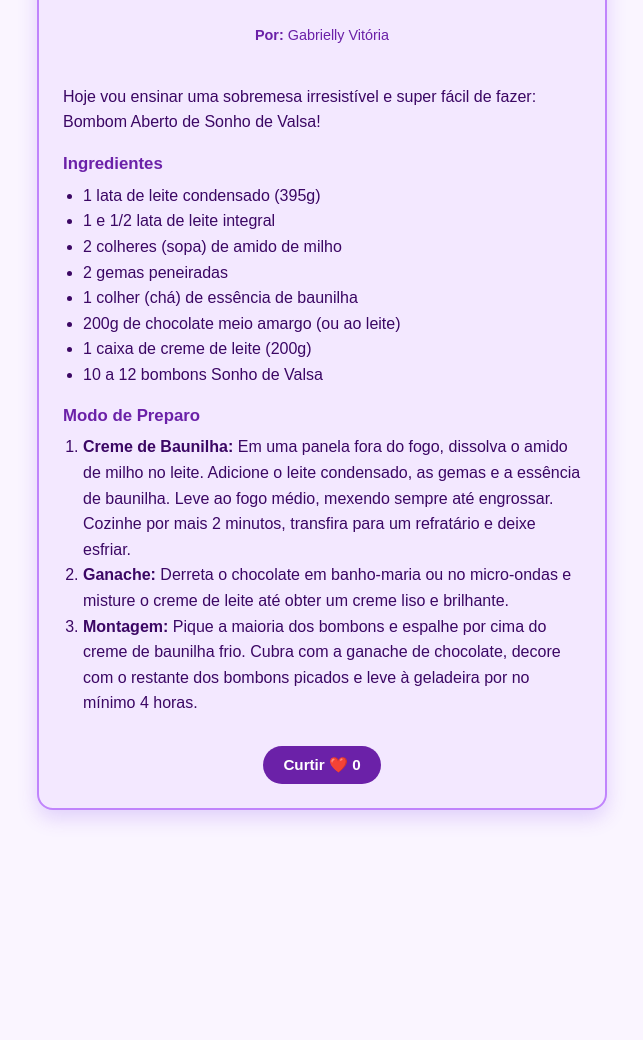
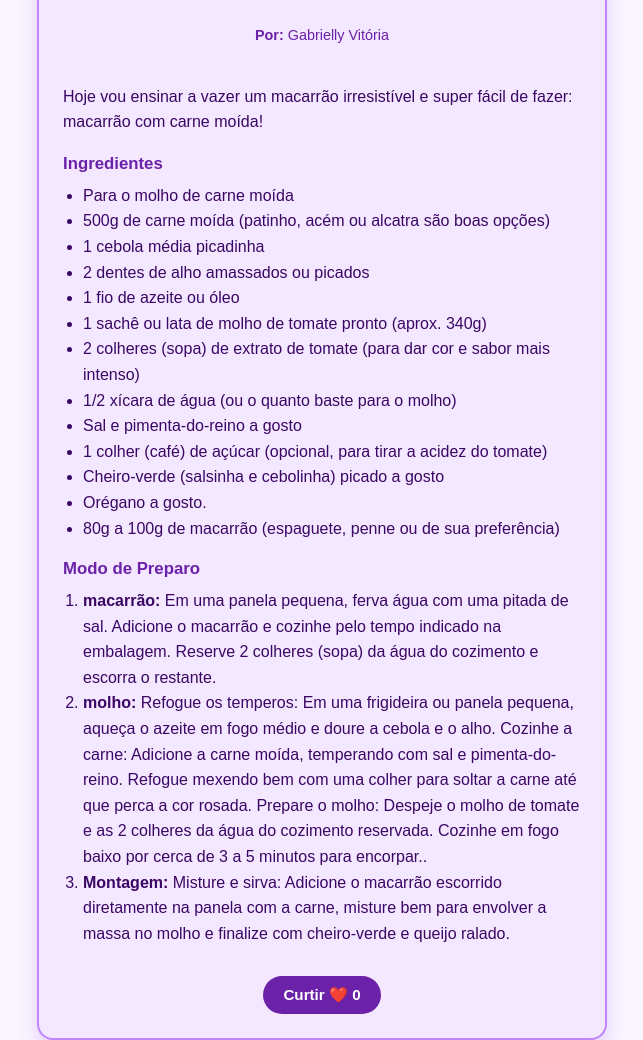
Before and after one commit to ogabrielly21-code/P-gina-web-do-zero-primeira-intera-o, a plain HTML site: page index.html in a window 1280 px wide. Shown: the part 4831-5871 px from the top of the page, without its empty margins (318-961 px from the left). Before the commit the page ends 5671 px from the top, so only its background shows below. Drawn offline with Linux system fonts and the light colour scheme.

Commit message:
Add files via upload

```diff
--- a/index.html
+++ b/index.html
@@ -274,38 +274,68 @@
 
         <article class="destaque">
             <span class="tag-especial">⭐ Receita Especial</span>
-            <h2>Bombom Aberto de Sonho de Valsa</h2>
+            <h2>receita de macarrão comcarne moida </h2>
             <img src="lasanha.jpeg" alt="macarrão com carne moída">
             <p class="autor"><strong>Por:</strong> Gabrielly Vitória</p>
 
             <div class="receita-conteudo">
-                <p>Hoje vou ensinar uma sobremesa irresistível e super fácil de fazer: Bombom Aberto de Sonho de Valsa!</p>
+                <p>Hoje vou ensinar a vazer um macarrão  irresistível e super fácil de fazer: macarrão com carne moída!</p>
 
                 <h3>Ingredientes</h3>
                 <ul>
-                    <li>1 lata de leite condensado (395g)</li>
-                    <li>1 e 1/2 lata de leite integral</li>
-                    <li>2 colheres (sopa) de amido de milho</li>
-                    <li>2 gemas peneiradas</li>
-                    <li>1 colher (chá) de essência de baunilha</li>
-                    <li>200g de chocolate meio amargo (ou ao leite)</li>
-                    <li>1 caixa de creme de leite (200g)</li>
-                    <li>10 a 12 bombons Sonho de Valsa</li>
+
+                   <li> Para o molho de carne moída</li>
+                   <li> 500g de carne moída (patinho, acém ou alcatra são boas opções)</li>
+                   <li> 1 cebola média picadinha</li>
+                   <li>2 dentes de alho amassados ou picados</li>
+                   <li> 1 fio de azeite ou óleo</li>
+                   <li>1 sachê ou lata de molho de tomate pronto (aprox. 340g)</li>
+                   <li>2 colheres (sopa) de extrato de tomate (para dar cor e sabor mais intenso)</li>
+                   <li>1/2 xícara de água (ou o quanto baste para o molho)</li>
+                   <li>Sal e pimenta-do-reino a gosto</li>
+                   <li> 1 colher (café) de açúcar (opcional, para tirar a acidez do tomate)</li>
+                   <li>Cheiro-verde (salsinha e cebolinha) picado a gosto</li>
+                   <li> Orégano a gosto. </li>
+                   <li> 80g a 100g de macarrão (espaguete, penne ou de sua preferência)</li>
+
                 </ul>
 
                 <h3>Modo de Preparo</h3>
                 <ol>
-                    <li><strong>Creme de Baunilha:</strong> Em uma panela fora do fogo, dissolva o amido de milho no leite. Adicione o leite condensado, as gemas e a essência de baunilha. Leve ao fogo médio, mexendo sempre até engrossar. Cozinhe por mais 2 minutos, transfira para um refratário e deixe esfriar.</li>
-                    <li><strong>Ganache:</strong> Derreta o chocolate em banho-maria ou no micro-ondas e misture o creme de leite até obter um creme liso e brilhante.</li>
-                    <li><strong>Montagem:</strong> Pique a maioria dos bombons e espalhe por cima do creme de baunilha frio. Cubra com a ganache de chocolate, decore com o restante dos bombons picados e leve à geladeira por no mínimo 4 horas.</li>
-                </ol>
+                    <li><strong>macarrão:</strong>  Em uma panela pequena, ferva água com uma pitada de sal. Adicione o macarrão e cozinhe pelo tempo indicado na embalagem. Reserve 2 colheres (sopa) da água do cozimento e escorra o restante.</li>
+                    <li><strong>molho:</strong> Refogue os temperos: Em uma frigideira ou panela pequena, aqueça o azeite em fogo médio e doure a cebola e o alho.
+                    Cozinhe a carne: Adicione a carne moída, temperando com sal e pimenta-do-reino. Refogue mexendo bem com uma colher para soltar a carne até que perca a cor rosada.
+                    Prepare o molho: Despeje o molho de tomate e as 2 colheres da água do cozimento reservada. Cozinhe em fogo baixo por cerca de 3 a 5 minutos para encorpar..</li>
+                    <li><strong>Montagem:</strong> Misture e sirva: Adicione o macarrão escorrido diretamente na panela com a carne, misture bem para envolver a massa no molho e finalize com cheiro-verde e queijo ralado.</ol>
             </div>
 
             <button>Curtir ❤️ <span>0</span></button>
         </article>
+        <article class="destaque">
+            <span class="tag-especial">⭐ Receita Especial</span>
+            <h2>receita de macarrão comcarne moida </h2>
+            <img src="lasanha.jpeg" alt="macarrão com carne moída">
+            <p class="autor"><strong>Por:</strong> Gabrielly Vitória</p>
+
+            <div class="receita-conteudo">
+                <p>Hoje vou ensinar a vazer uma batata frita irresistível e super fácil de fazer: macarrão com carne moída!</p>
+
+         <h3>Ingredientes</h3>
+        </ul>
+
+        <li>3 a 4 batatas médias (de preferência do tipo Asterix)</li>
+        <li>Óleo vegetal para fritar (suficiente para cobrir as batatas)</li>
+        <li>>Sal a gosto.</li>
+
+    </ul>
+
+    <h3>modo de preparo</h3>
+    <ol>
 
 
-    </main>
+
+
+        </main>
 
     <script>
         const botoes = document.querySelectorAll("button");
```
